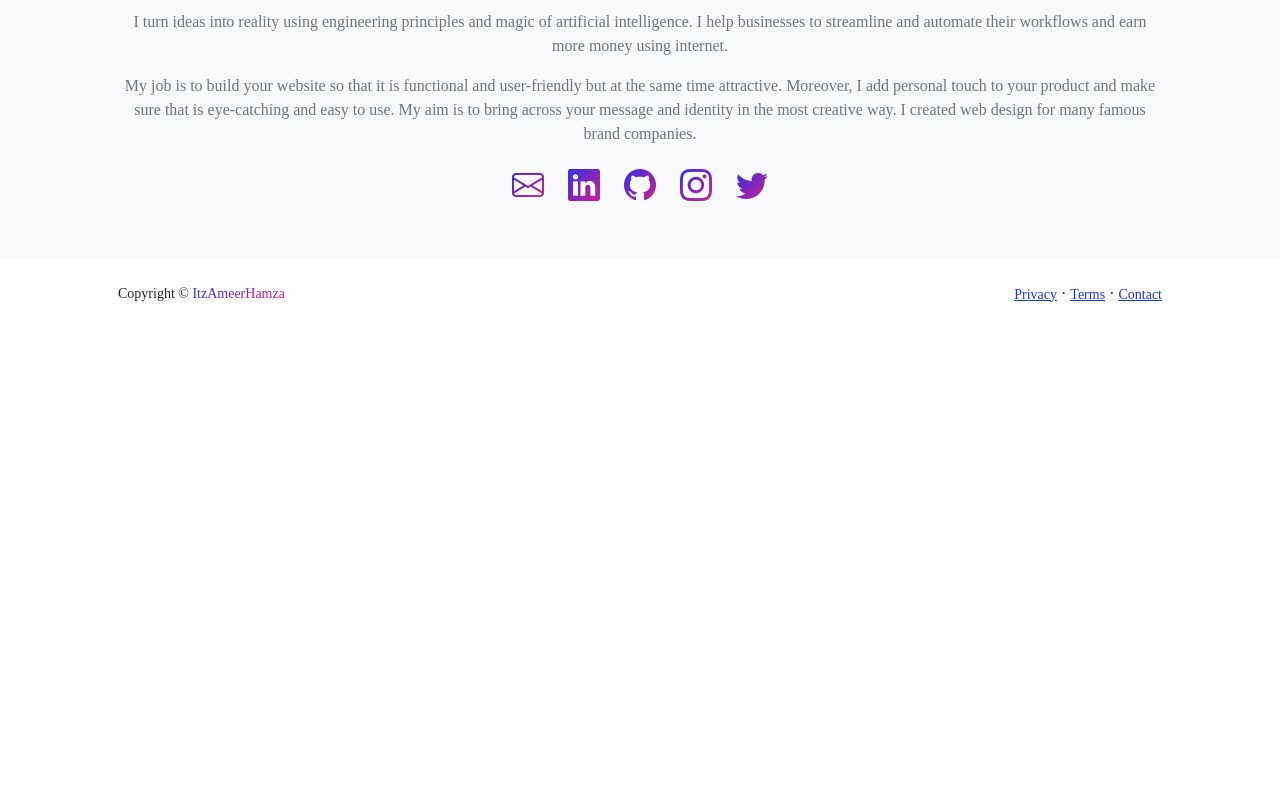
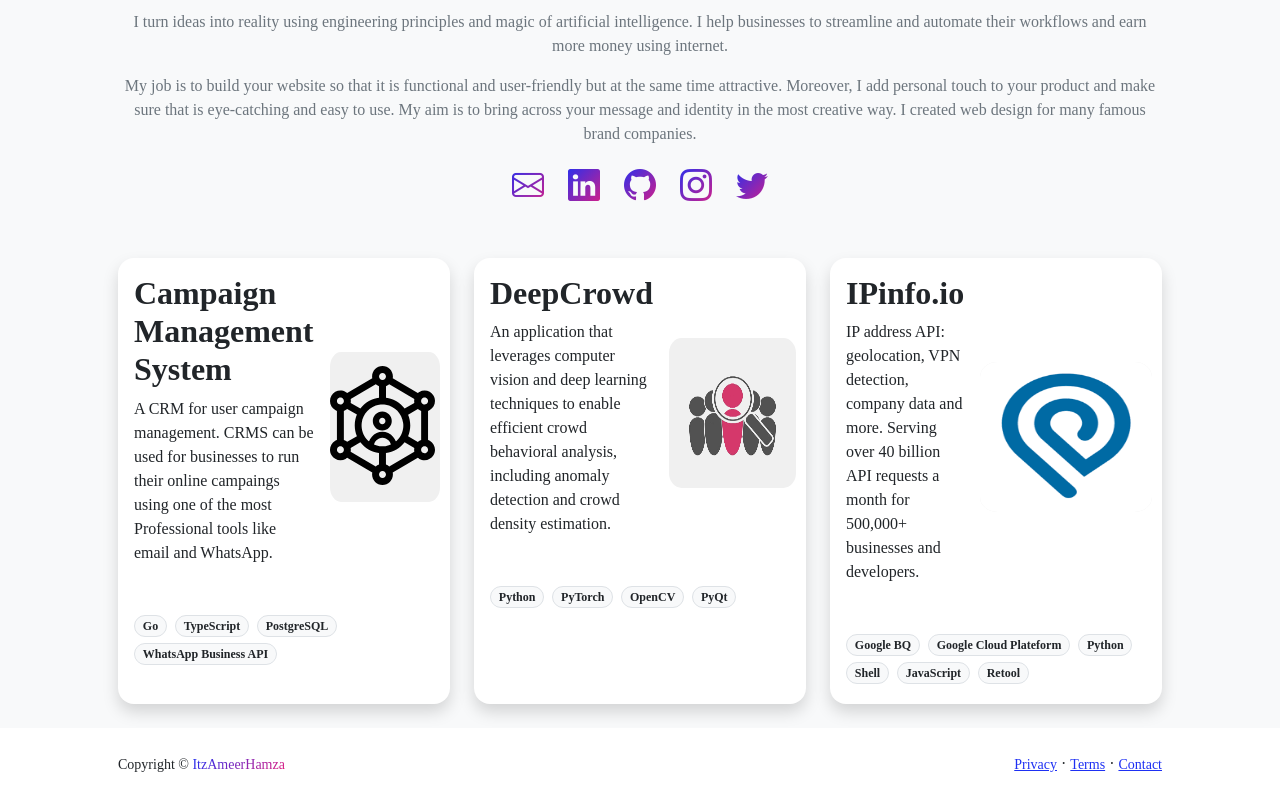
Before and after one commit to QamarDev1122/QamarDev1122.github.io, a React (Create React App) app: page / in a window 1280 px wide. Shown: the part 1338-2138 px from the top of the page. Before the commit the page ends 1668 px from the top, so only its background shows below. Built offline with nearby package versions, Linux system fonts and the light colour scheme.

Commit message:
added projects on home page

```diff
--- a/src/components/AboutSection.js
+++ b/src/components/AboutSection.js
@@ -5,7 +5,57 @@
 import HelloGif from '../assets/images/hello-gif-14.gif';
 import ResumeSection from './ResumeSection';
 
-const AboutSection = () => (
+import dc from '../assets/images/deepcrowd.png';
+import rms from '../assets/images/rms.png';
+import de1 from '../assets/images/de1.png';
+import de2 from '../assets/images/de2.png';
+import model from '../assets/images/model.png';
+import uniformity from '../assets/images/uniformity.png';
+import rd1 from '../assets/images/rd1.png';
+import rd2 from '../assets/images/rd2.png';
+import rd3 from '../assets/images/rd3.png';
+import rd4 from '../assets/images/rd4.png';
+import rd5 from '../assets/images/rd5.png';
+import rd6 from '../assets/images/rd6.png';
+import crmslogo from '../assets/images/crmslogo.svg';
+import crmsIcon from '../assets/images/crms_icon.png';
+import dmd from '../assets/images/dmd.png';
+import insta from '../assets/images/insta.png';
+import insta1 from '../assets/images/insta1.png';
+import insta2 from '../assets/images/insta2.png';
+import insta3 from '../assets/images/insta3.png';
+import insta4 from '../assets/images/insta4.png';
+import web from '../assets/images/web.png';
+import desire from '../assets/images/desire.png';
+import zent from '../assets/images/zentrato.png';
+import ip from '../assets/images/ipinfo.png';
+
+const AboutSection = () => {
+    const webProjects = [
+        {
+          id: 1,
+          title: "Campaign Management System",
+          description: "A CRM for user campaign management. CRMS can be used for businesses to run their online campaings using one of the most Professional tools like email and WhatsApp.",
+          images: [crmslogo, crmsIcon , crmsIcon],
+          tech: ["Go", "TypeScript", "PostgreSQL", "WhatsApp Business API"]
+        },
+        {
+            id: 2,
+            title: "DeepCrowd",
+            description: "An application that leverages computer vision and deep learning techniques to enable efficient crowd behavioral analysis, including anomaly detection and crowd density estimation.",
+            images: [dc, model, de1, de2, uniformity],
+            tech: ["Python", "PyTorch", "OpenCV", "PyQt"]
+        },
+        {
+            id: 3,
+            title: "IPinfo.io",
+            description: "IP address API: geolocation, VPN detection, company data and more. Serving over 40 billion API requests a month for 500,000+ businesses and developers.",
+            images: [ip, rd1, rd2, rd3, rd4, rd5, rd6],
+            tech: ["Google BQ", "Google Cloud Plateform", "Python", "Shell", "JavaScript", "Retool"]
+          },
+    ]
+
+    return (
     <>
     <section className="bg-light">
         <div className="container px-5">
@@ -37,9 +87,64 @@
                     </div>
                 </div>
             </div>
+            <div className="row">
+                    {webProjects.map((project) => (
+                    <div key={project.id} className="col-lg-4 mb-4"
+                    data-bs-toggle="modal"
+                    data-bs-target="#projectModal"
+                    >
+                    <div
+                        className="card overflow-hidden shadow rounded-4 border-0 h-100 hover-effect"
+                        style={{ height: '250px' }}
+                    >
+                        <div className="card-body p-0">
+                            <div className="d-flex align-items-center flex-row">
+                            <div className="p-3" style={{ flex: 1 }}>
+                                <h2 className="fw-bolder">{project.title}</h2>
+                                <p>{project.description}</p>
+                            </div>
+                            <div
+                                style={{
+                                width: '200px',
+                                height: '150px',
+                                borderRadius: '10%',
+                                overflow: 'hidden',
+                                marginRight: '10px',
+                                display: 'flex',
+                                alignItems: 'center',
+                                justifyContent: 'center',
+                                background: '#f0f0f0',
+                                }}
+                            >
+                                <img
+                                className="img-fluid"
+                                src={project.images[0]}
+                                alt="DeepCrowd"
+                                style={{
+                                    width: '100%',
+                                    height: '100%',
+                                    objectFit: 'fill',
+                                }}
+                                />
+                            </div>
+                            </div>
+
+                            <div className="p-3">
+                                {
+                                project.tech.map((t) => (
+                                    <span className="badge border me-2 primary-border me-2 mb-1">{t}</span>
+
+                                ))
+                                }
+                            </div>
+                        </div>
+                    </div>
+                    </div>
+                    ))}
+            </div>
         </div>
     </section>
     </>
-);
+)};
 
 export default AboutSection;
--- a/src/components/ProjectsSection.js
+++ b/src/components/ProjectsSection.js
@@ -23,6 +23,8 @@
 import insta4 from '../assets/images/insta4.png';
 import web from '../assets/images/web.png';
 import desire from '../assets/images/desire.png';
+import zent from '../assets/images/zentrato.png';
+import ip from '../assets/images/ipinfo.png';
 
 const ProjectsSection = () => {
   const [selectedProject, setSelectedProject] = useState(null);
@@ -64,7 +66,7 @@
       id: 2,
       title: "IPinfo.io",
       description: "IP address API: geolocation, VPN detection, company data and more. Serving over 40 billion API requests a month for 500,000+ businesses and developers.",
-      images: [rd1, rd2, rd3, rd4, rd5, rd6],
+      images: [ip, rd1, rd2, rd3, rd4, rd5, rd6],
       tech: ["Google BQ", "Google Cloud Plateform", "Python", "Shell", "JavaScript", "Retool"]
     },
     {
@@ -92,7 +94,7 @@
       id: 6,
       title: "Zentratoo",
       description: "An online market place used to sale daily commmodities in German market.",
-      images: [web],
+      images: [zent],
       tech: ["RoR", "html/scss", "PostgreSQL"]
     },
     {
```
Also changed, not shown: src/assets/images/ipinfo.png (added), src/assets/images/zentrato.png (added).
